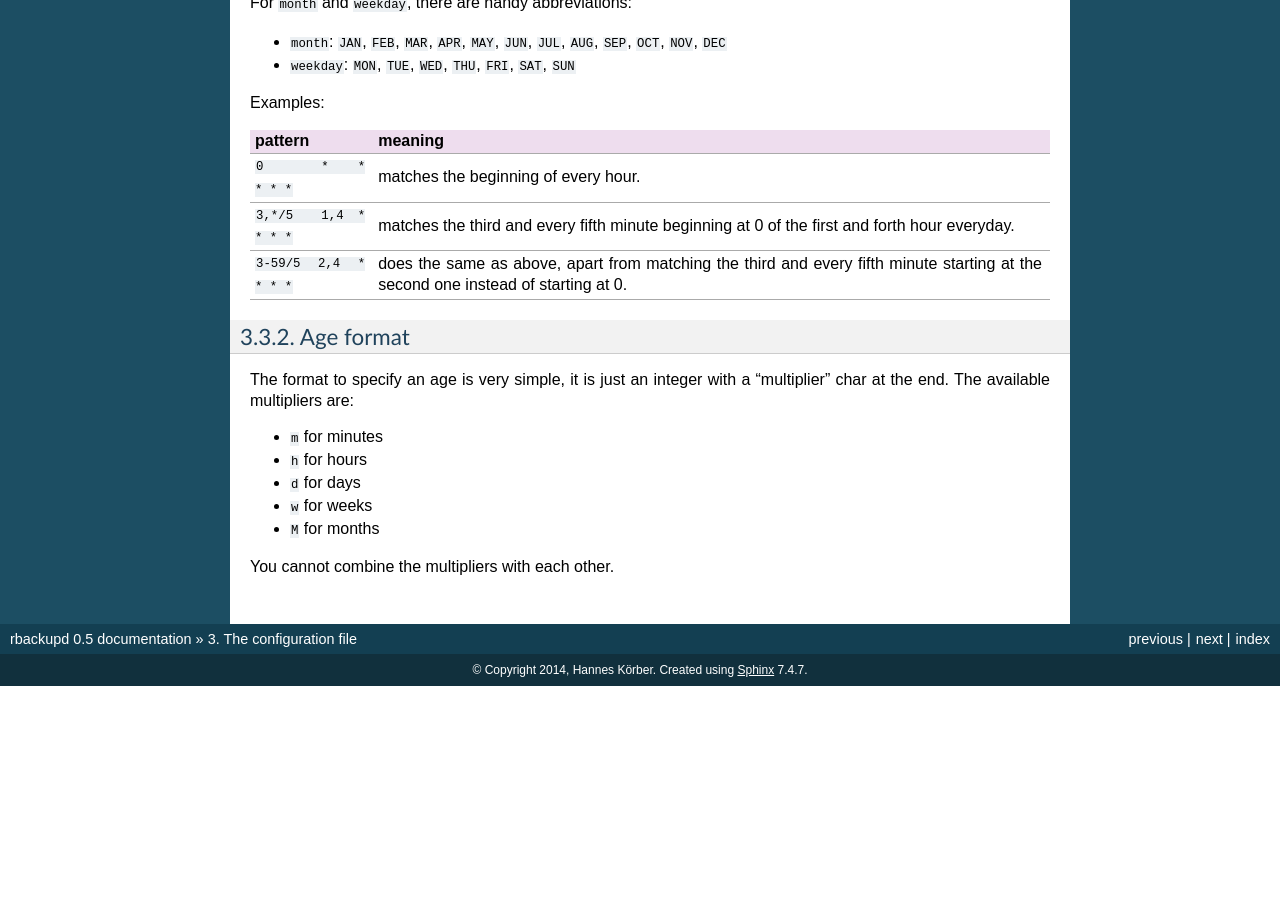
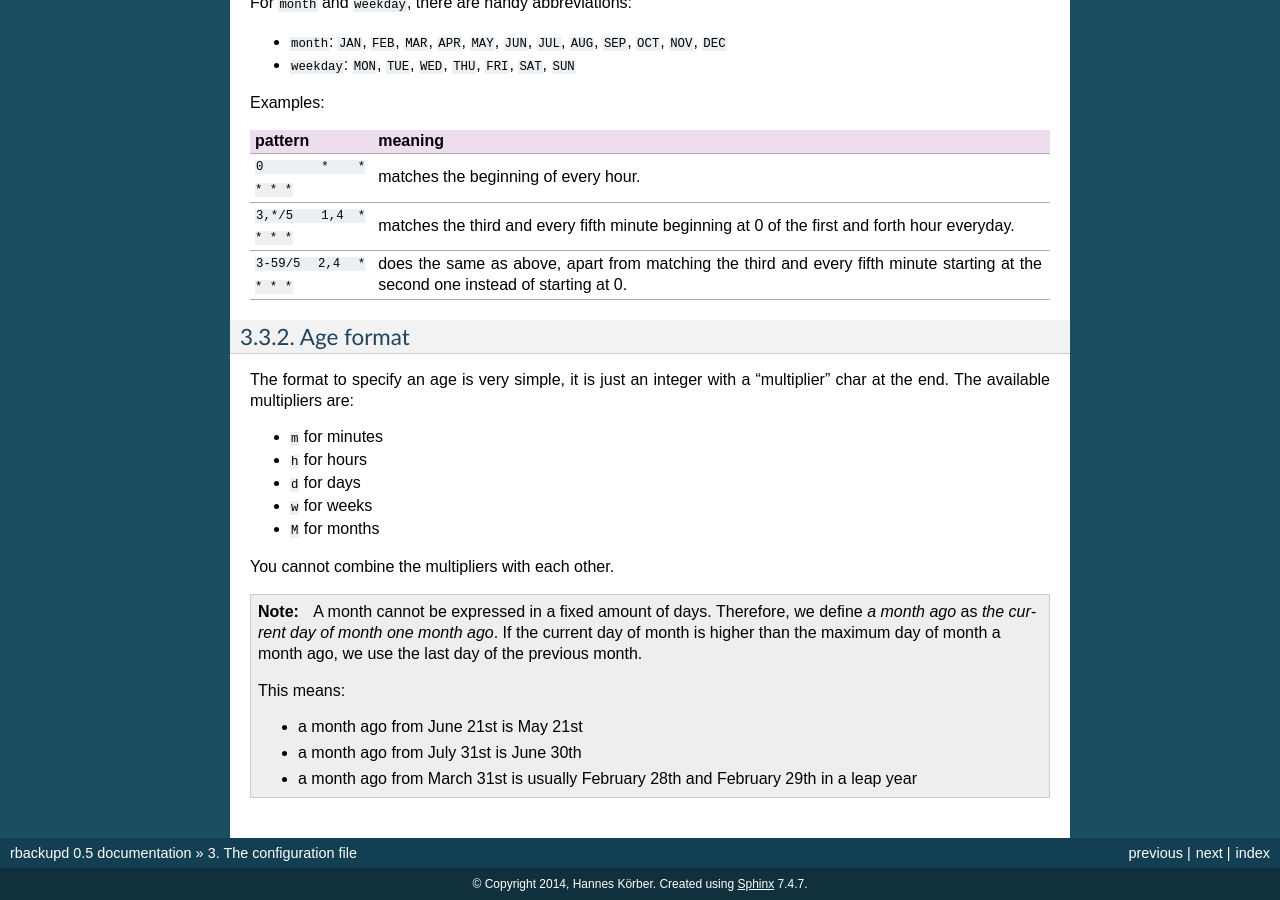
Before and after one commit to hakoerber/rbackupd, a Sphinx documentation site: the page built from doc/sphinx/source/config.rst, in a window 1280 px wide and 900 px high, scrolled down 5986 px. Built offline with Sphinx 7.4.7, drawn with Linux system fonts in a browser that asks for light colours; before the commit the page ends 6672 px from its top, so only the background shows below that.

Commit message:
Add information for interval specification.

```diff
--- a/doc/sphinx/source/config.rst
+++ b/doc/sphinx/source/config.rst
@@ -435,3 +435,16 @@ The format to specify an age is very simple, it is just an integer with a
 - ``M`` for months
 
 You cannot combine the multipliers with each other.
+
+.. note::
+    A month cannot be expressed in a fixed amount of days. Therefore, we define
+    `a month ago` as `the current day of month one month ago`. If the current
+    day of month is higher than the maximum day of month a month ago, we use the
+    last day of the previous month.
+
+    This means:
+
+    - a month ago from June 21st is May 21st
+    - a month ago from July 31st is June 30th
+    - a month ago from March 31st is usually February 28th and February 29th in
+      a leap year
```
